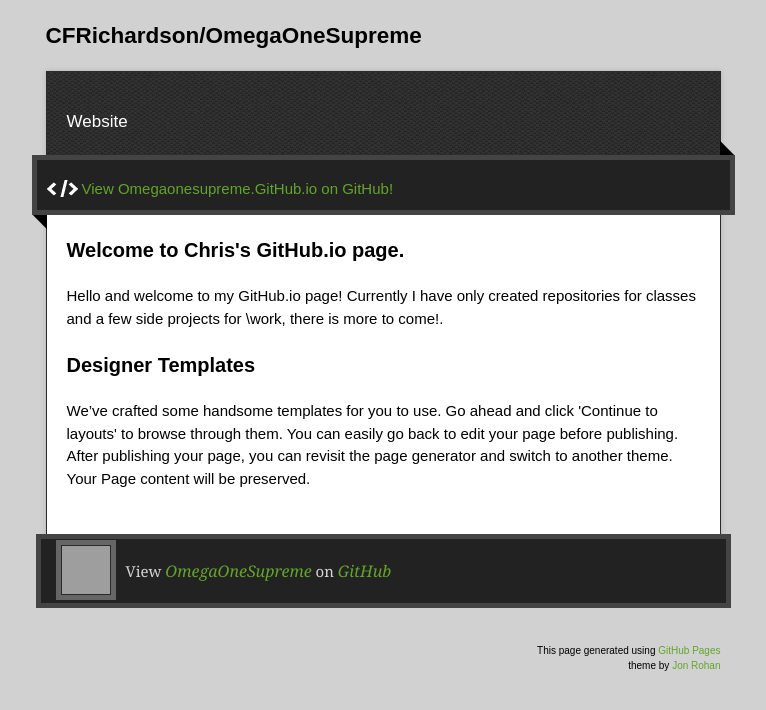
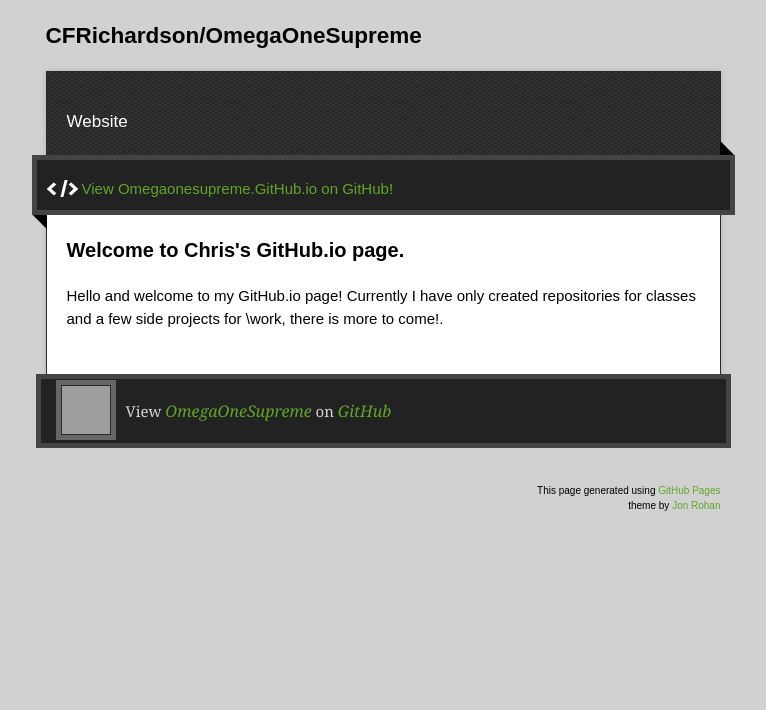
Before and after one commit to OmegaOneSupreme/OmegaOneSupreme.github.io, a plain HTML site: page index.html in a window 1280 px wide. Shown: the whole page, without its empty margins (257-1023 px from the left). Drawn offline with nearby package versions, Linux system fonts and the light colour scheme; grey boxes are pictures that could not be loaded.

Commit message:
Update index.html

```diff
--- a/index.html
+++ b/index.html
@@ -40,12 +40,6 @@
 <p>Hello and welcome to my GitHub.io page!  Currently I have only created repositories for classes and a few side projects for
 \work, there is more to come!.</p>
 
-<h3>
-<a id="designer-templates" class="anchor" href="#designer-templates" aria-hidden="true"><span aria-hidden="true" class="octicon octicon-link"></span></a>Designer Templates</h3>
-
-<p>We’ve crafted some handsome templates for you to use. Go ahead and click 'Continue to layouts' to browse through them.
-You can easily go back to edit your page before publishing. After publishing your page, you can revisit the page generator
-and switch to another theme. Your Page content will be preserved.</p>
 
 <!--<h3>
 <a id="authors-and-contributors" class="anchor" href="#authors-and-contributors" aria-hidden="true"><span aria-hidden="true" class="octicon octicon-link"></span></a>Authors and Contributors</h3>
```
